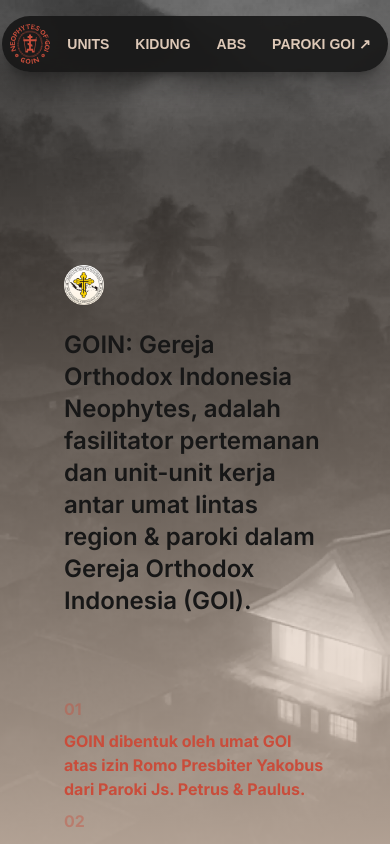
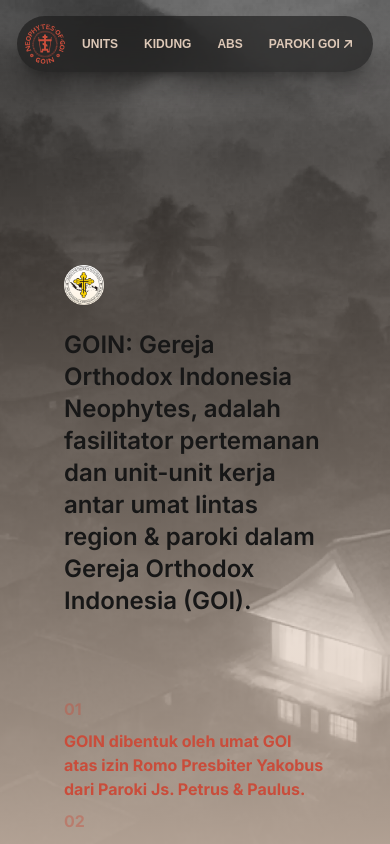
Before and after one commit to sabakodev/goin, a Next.js app: page / in a window 390 px wide. Shown: the top 844 px of the page. Built offline with nearby package versions, Linux system fonts and the light colour scheme.

Commit message:
change arrow to icon

```diff
--- a/src/components/global/nav.tsx
+++ b/src/components/global/nav.tsx
@@ -1,5 +1,6 @@
 'use client'
 
+import { ArrowUpRightIcon } from "@heroicons/react/16/solid"
 import Image from "next/image"
 import Link from "next/link"
 import { usePathname } from 'next/navigation'
@@ -36,9 +37,9 @@
 	]
 
 	return (
-		<div className="fixed pt-4 w-full flex justify-center z-99">
+		<div className="fixed px-2 pt-4 w-full flex justify-center z-99">
 			<nav
-				className="bg-neutral-900/90 backdrop-blur-lg flex rounded-full p-2 space-x-2 shadow-xl/25"
+				className="bg-neutral-900/60 backdrop-blur-xl flex rounded-full p-2 space-x-2 shadow-xl/25"
 			>
 				<Link href="/">
 					<Image
@@ -54,12 +55,12 @@
 					nav.map(nav => (
 						<Link
 							key={nav.href}
-							className={`flex h-10 font-semibold items-center justify-center rounded-full border border-transparent border-solid px-2 lg:px-5 transition-colors hover:border-white/[.145] hover:bg-[#1a1a1a] uppercase text-sm ${pathname === nav.href ? '!text-secondary' : ''}`}
+							className={`flex h-10 font-semibold items-center justify-center rounded-full border border-transparent border-solid px-2 lg:px-5 transition-colors hover:border-white/[.145] hover:bg-[#1a1a1a] uppercase text-xs sm:text-sm ${pathname === nav.href ? '!text-secondary' : ''}`}
 							href={nav.href}
 							target={nav.external ? '_blank' : ''}
 							rel={nav.external ? 'noopener' : ''}
 						>
-							{nav.label} {nav.external ? ' ↗' : ''}
+							{nav.label} {nav.external ? <ArrowUpRightIcon className="size-4" /> : ''}
 						</Link>
 					))
 				}
```
